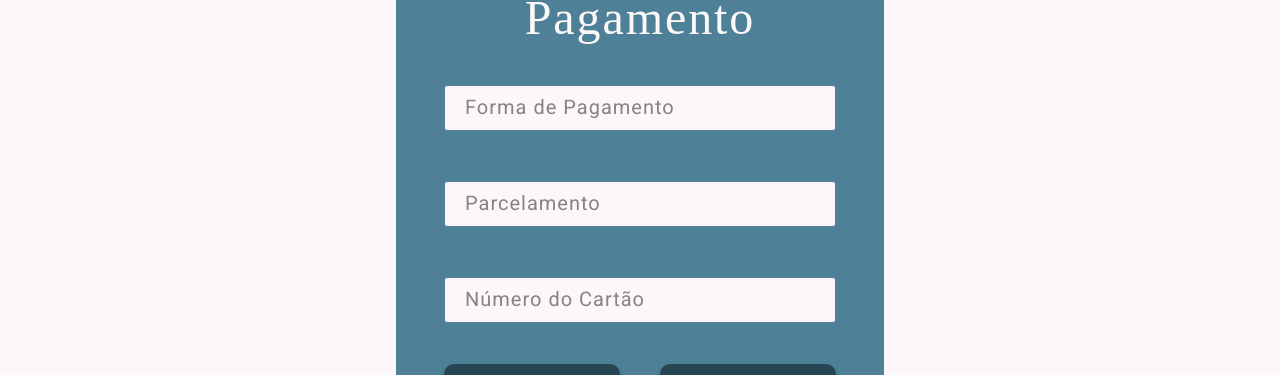
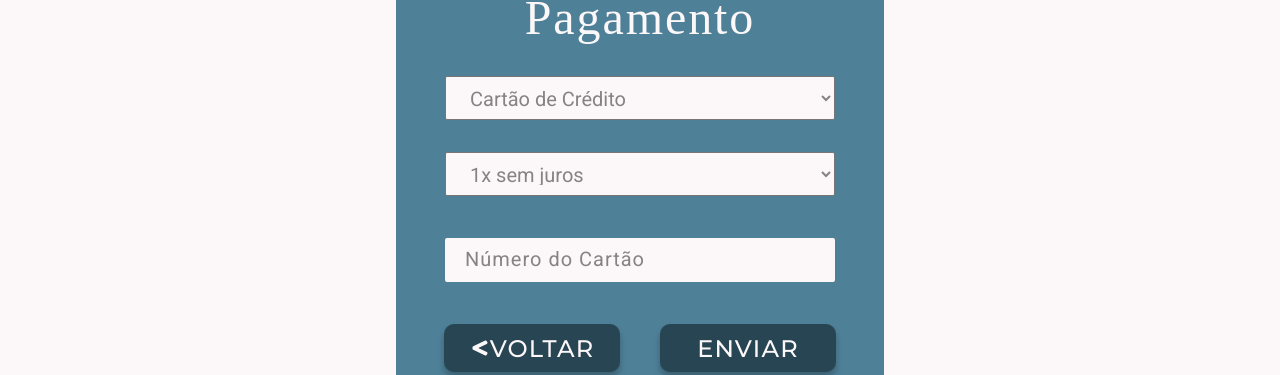
Before and after one commit to berthrage/PijamINha-INJunior25.1, a React (Vite) app: page /pay in a window 1280 px wide. Shown: the part 220-595 px from the top of the page. Built offline with nearby package versions, Linux system fonts and the light colour scheme; a web font is replaced by a local one; what axios-mock-adapter would draw is missing.

Commit message:
update: Métodos de pagamentos atualizados

```diff
--- a/src/components/Payment/index.tsx
+++ b/src/components/Payment/index.tsx
@@ -1,3 +1,4 @@
+import React, { useState } from 'react';
 import Button from '../Button';
 import FormContainer from '../FormContainer';
 import Input from '../Input';
@@ -10,17 +11,65 @@ interface PaymentProps {
 }
 
 const Payment: React.FC<PaymentProps> = ({ onSubmit, onBack }) => {
+    const [paymentMethod, setPaymentMethod] = useState<'creditCard' | 'pix'>('creditCard');
+    const [cardNumber, setCardNumber] = useState('');
+    const [installments, setInstallments] = useState('1');
+
+    const handleSubmit = () => {
+        if (paymentMethod === 'creditCard' && !cardNumber) {
+            alert('Por favor, preencha o número do cartão.');
+            return;
+        }
+        onSubmit();
+    };
+
     return (
         <div className={styles.dataSection}>
             <FormContainer id={styles.paymentForm} title='Pagamento'>
-                <Input placeholder='Forma de Pagamento' /> {/* Esta variável 'Forma de Pagamento' pode ser trocada para o nome que seu back-end usa. */}
-                <Input placeholder='Parcelamento' /> {/* Esta variável 'Parcelamento' pode ser trocada para o nome que seu back-end usa. */}
-                <Input placeholder='Número do Cartão' /> {/* Esta variável 'Número do Cartão' pode ser trocada para o nome que seu back-end usa. */}
+                <div className={styles.formGroup}>
+                    <select
+                        className={styles.selectPayment}
+                        value={paymentMethod}
+                        onChange={(e) => setPaymentMethod(e.target.value as 'creditCard' | 'pix')}
+                    >
+                        <option className={styles.optionPayment} value="creditCard">Cartão de Crédito</option>
+                        <option value="pix">PIX (15% de desconto)</option>
+                    </select>
+                </div>
+
+                {paymentMethod === 'creditCard' && (
+                    <>
+                        <div className={styles.formGroup}>
+                            <select className={styles.selectPayment}
+                                value={installments}
+                                onChange={(e) => setInstallments(e.target.value)}
+                            >
+                                {[1, 2, 3, 4, 5, 6].map((num) => (
+                                    <option key={num} value={num.toString()}>
+                                        {num}x sem juros
+                                    </option>
+                                ))}
+                            </select>
+                        </div>
+
+                        <div className={styles.formGroup}>
+                            <Input
+                                placeholder='Número do Cartão'
+                                value={cardNumber}
+                                onChange={(e) => setCardNumber(e.target.value)}
+                                required
+                            />
+                        </div>
+                    </>
+                )}
+
                 <div id={styles.containerbuttonPayment}>
                     <Button id={styles.buttonPayment} onClick={onBack}>
                         <FaLessThan size={20} /> Voltar
                     </Button>
-                    <Button id={styles.buttonPayment} onClick={onSubmit}>Enviar</Button>
+                    <Button id={styles.buttonPayment} onClick={handleSubmit}>
+                        Enviar
+                    </Button>
                 </div>
             </FormContainer>
         </div>
--- a/src/components/Payment/styles.module.css
+++ b/src/components/Payment/styles.module.css
@@ -26,3 +26,34 @@
     width: 11rem;
     height: 3rem;
 }
+.selectPayment{
+        width: 390px;
+        height: 44px;
+        border-radius: 2px;
+        background: var(--white);
+        color: rgba(0, 0, 0, 0.47);
+        padding: 10px 20px;
+        font-size: 20px;
+
+        &:hover {
+            cursor: text;
+        }
+        &::placeholder{
+            color: rgba(0, 0, 0, 0.47);
+            font-family: var(--font-roboto);
+            font-size: 20px;
+            font-style: normal;
+            font-weight: 400;
+            line-height: normal;
+            letter-spacing: 1px;
+        }
+    }
+.optionPayment{
+    color: rgba(0, 0, 0, 0.47);
+    font-family: var(--font-roboto);
+    font-size: 20px;
+    font-style: normal;
+    font-weight: 400;
+    line-height: normal;
+    letter-spacing: 1px;
+}
```
